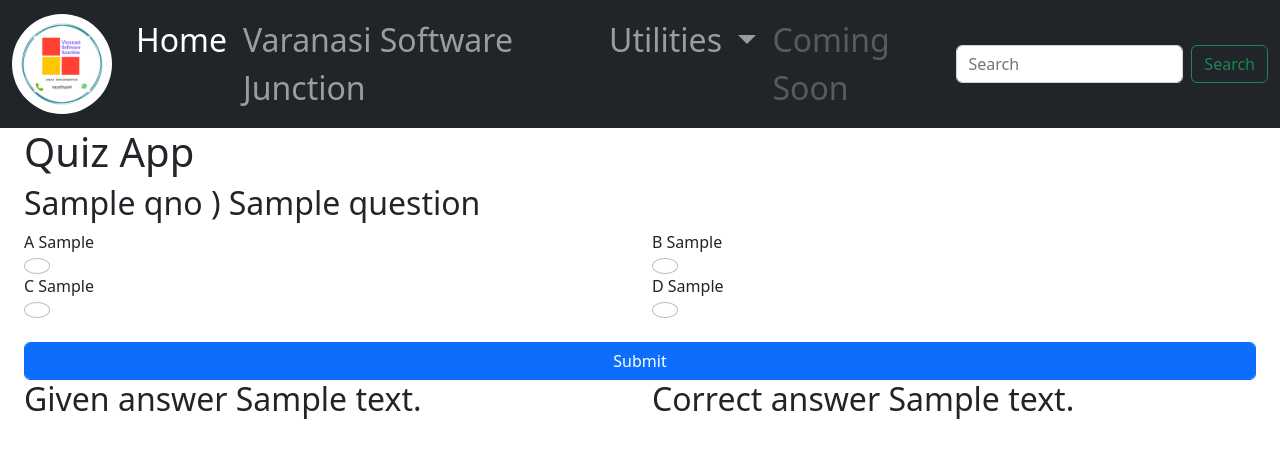
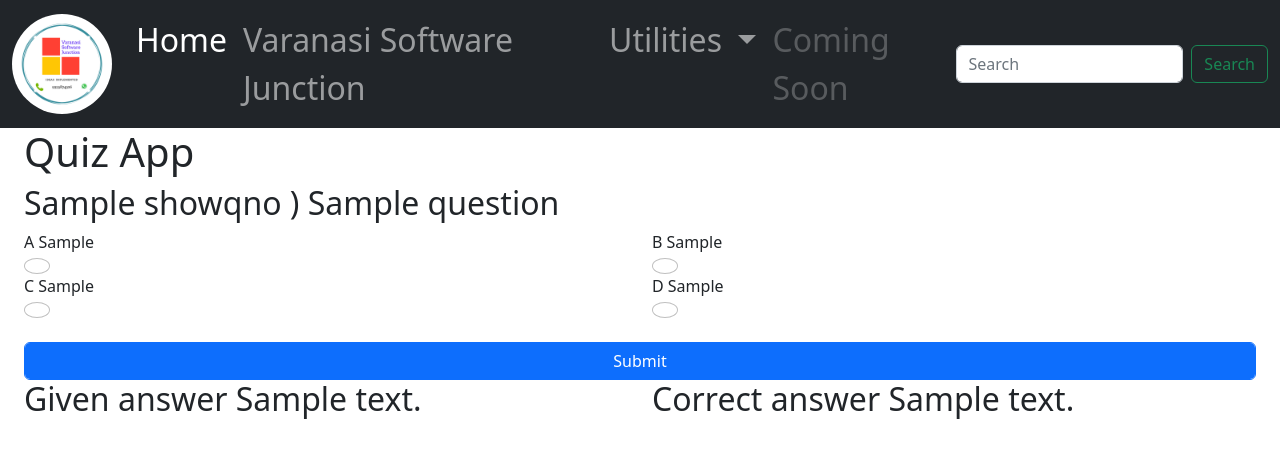
Before and after one commit to avseksingh/varanasisoftwarejunction, a Django app: template hello/templates/quiz.html in a window 1280 px wide. Shown: the top 458 px of the page. Run offline with Django 3.2, Linux system fonts and the light colour scheme; the template is opened without the code that fills it: most values are stand-ins (such as "Sample title", 1, 10 or a date in 2020).

Commit message:
Qno added

```diff
--- a/hello/templates/quiz.html
+++ b/hello/templates/quiz.html
@@ -21,7 +21,7 @@ Quiz App
 
     <div class="row">
         <div class="col-sm-6">
-            <h2>{{qno}} ) {{question.question}}</h2>
+            <h2>{{showqno}} ) {{question.question}}</h2>
         </div>
     </div>
     <div class="row">
--- a/hello/views.py
+++ b/hello/views.py
@@ -31,7 +31,8 @@ def quiz(request):
             return HttpResponse("Test is over")
     # return httpResponse('python quiz!')
     return render(request, "quiz.html",
-                  {"question": questions[questionno], "qno": questionno, "givenanswer": givenanswer,
+                  {"question": questions[questionno], "showqno": questionno + 1, "qno": questionno,
+                   "givenanswer": givenanswer,
                    "correctanswer": correctanswer})
 
 
```
